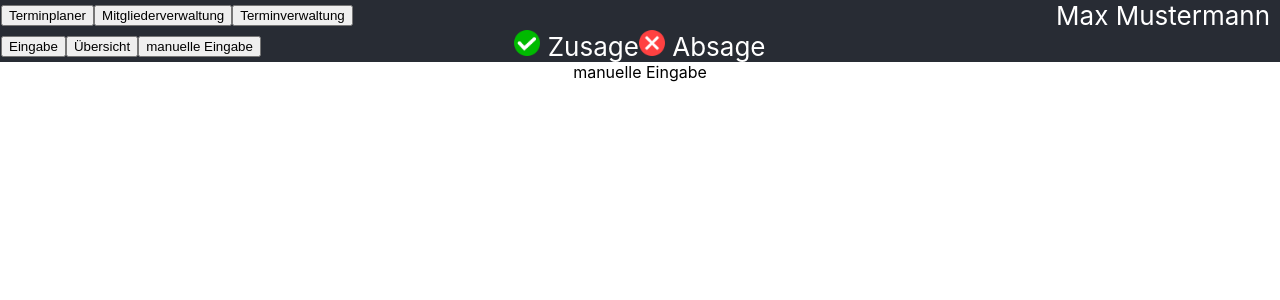
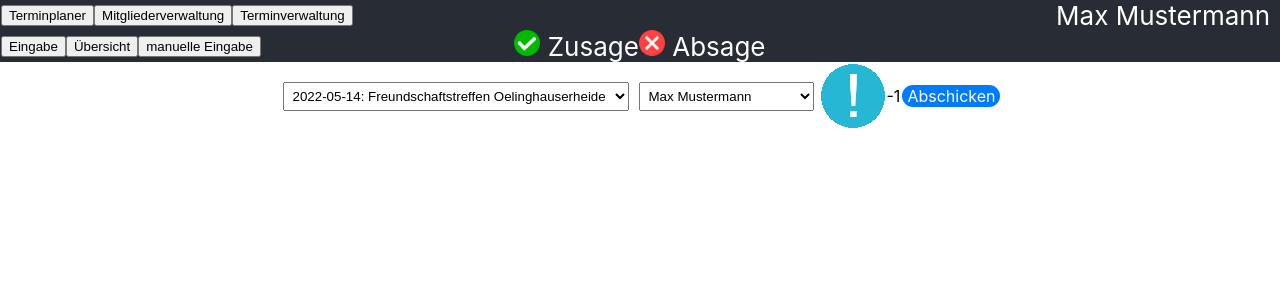
Before and after one commit to Tritolium/spz_planner, a React (Create React App) app: page / in a window 1280 px wide. Both pictures are taken after a click on the button "manuelle Eingabe". Shown: the top 300 px of the page. Built offline with nearby package versions, Linux system fonts and the light colour scheme.

Commit message:
manuelle Eingabe

```diff
--- a/src/components/dateplanner/Dateplanner.js
+++ b/src/components/dateplanner/Dateplanner.js
@@ -5,7 +5,8 @@ import Overview from './overview/Overview'
 import { useState } from 'react'
 
 import './Dateplanner.css'
-import AbsensceInput from './absenceInput/AbsenceInput'
+import UnstyledAbsenceInput from './absenceInput/AbsenceInput'
+import styled from 'styled-components'
 
 const dates = [
     {
@@ -57,6 +58,32 @@ const Dateplanner = (props) => {
     )
 }
 
+const AbsenceInput = styled(UnstyledAbsenceInput)`
+    display: flex;
+    flex-direction: row;
+    align-items: center;
+    flex-wrap: nowrap;
+
+    @media screen and (max-width: 720px) {
+        flex-direction: column;
+        > select {
+            width: 100%
+        }
+    }
+
+    > select {
+        max-height: 40px;
+        padding: 5px;
+        margin: 5px;
+    }
+    > img {
+        padding: 2px;
+        min-height: 21px;
+        height: 10vh;
+        max-height: 64px;
+    }
+`
+
 const View = (props) => {
     switch(props.view){
     default:
@@ -65,7 +92,7 @@ const View = (props) => {
     case 1:
         return(<Overview dates={dates}/>)
     case 2:
-        return(<AbsensceInput />)
+        return(<AbsenceInput />)
     }
 }
 
--- a/src/components/dateplanner/absenceInput/AbsenceInput.js
+++ b/src/components/dateplanner/absenceInput/AbsenceInput.js
@@ -1,9 +1,61 @@
-const AbsenceInput = () => {
+import { useCallback, useEffect, useState } from "react"
+import styled from "styled-components"
+import { getEvents, getMembers } from "../../../modules/data/DBConnect"
+import Terminzusage from "../attendenceInput/Terminzusage"
 
+const AbsenceInput = ({className}) => {
+
+    const [attendence, setAttendence] = useState(-1)
+    const [events, setEvents] = useState(new Array(0))
+    const [members, setMembers] = useState(new Array(0))
+
+    useEffect(() => {
+        const fetchEvents = async () => {
+            let _events = await getEvents('current')
+            setEvents(_events)
+        }
+        const fetchMembers = async () => {
+            let _members = await getMembers()
+            setMembers(_members)
+        }
+        fetchEvents()
+        fetchMembers()
+    })
+
+    const onClick = useCallback((_eventId, att) => {
+        setAttendence(att)
+    }, [])
+
+    const submit = () => {
+        let event = document.getElementById("event_select").getSelected
+        let member = document.getElementById("member_select").getSelected
+        alert(event + " " + member)
+    }
 
     return(
-        <>manuelle Eingabe</>
+        <form className={className}>
+            <select id="event_select">
+                {events.map(event => {
+                    return(<option>{event.Date}: {event.Type} {event.Location}</option>)
+                })}
+            </select>
+            <select id="member_select">
+                {members.map(member => {
+                    return(<option>{member.Forename} {member.Surname}</option>)
+                })}
+            </select>
+            <Terminzusage attendence={attendence} onClick={onClick}/>{attendence}
+            <Button type="submit" onClick={submit}>Abschicken</Button>
+        </form>
     )
 }
 
+const Button = styled.div`
+    border-radius: 15px;
+    padding: 1px 5px;
+    background: #007aff;
+    color: white;
+    margin: 2px;
+`
+
 export default AbsenceInput
--- a/src/components/dateplanner/attendenceInput/Termineingabe.js
+++ b/src/components/dateplanner/attendenceInput/Termineingabe.js
@@ -48,6 +48,7 @@ const Termineingabe = ({dates, fullname}) => {
                     })}
                 </tbody>
             </Table>
+            <button type='submit'>Abschicken</button>
         </form>
     )
 }
```
